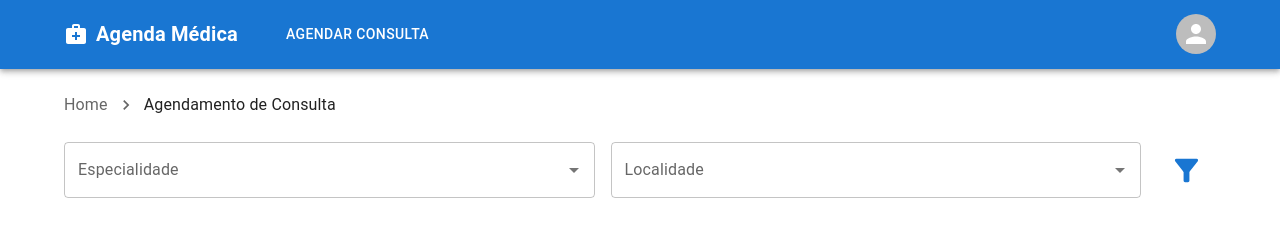
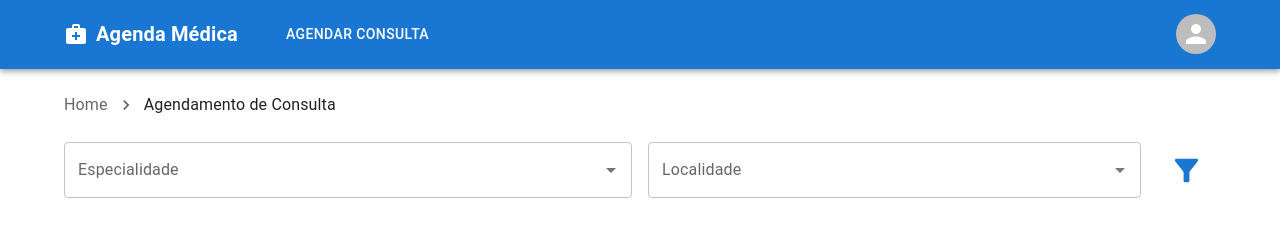
Before and after one commit to DaniloSI/agenda-medica, a Next.js app: page /booking in a window 1280 px wide. Shown: the top 239 px of the page. Built offline with nearby package versions, Linux system fonts and the light colour scheme.

Commit message:
Filtros alinhados

```diff
--- a/src/app/booking/page.tsx
+++ b/src/app/booking/page.tsx
@@ -15,21 +15,28 @@ export default function Booking() {
     <Container maxWidth="lg" component="main">
       <Breadcrumbs />
 
-      <Stack
+      <Grid
+        container
         direction={{ xs: 'column', md: 'row' }}
         alignItems={{ xs: 'flex-end', md: 'center' }}
         spacing={2}
       >
+        <Grid item xs={12} md={6}>
           <Autocomplete
             id="specialties"
             options={specialties}
             label="Especialidade"
           />
+        </Grid>
 
+        <Grid item xs>
           <Autocomplete id="states" options={states} label="Localidade" />
+        </Grid>
 
+        <Grid item>
           <Filter />
-      </Stack>
+        </Grid>
+      </Grid>
 
       <Grid
         container
```
Lines whose indentation alone changed are shown as unchanged.
